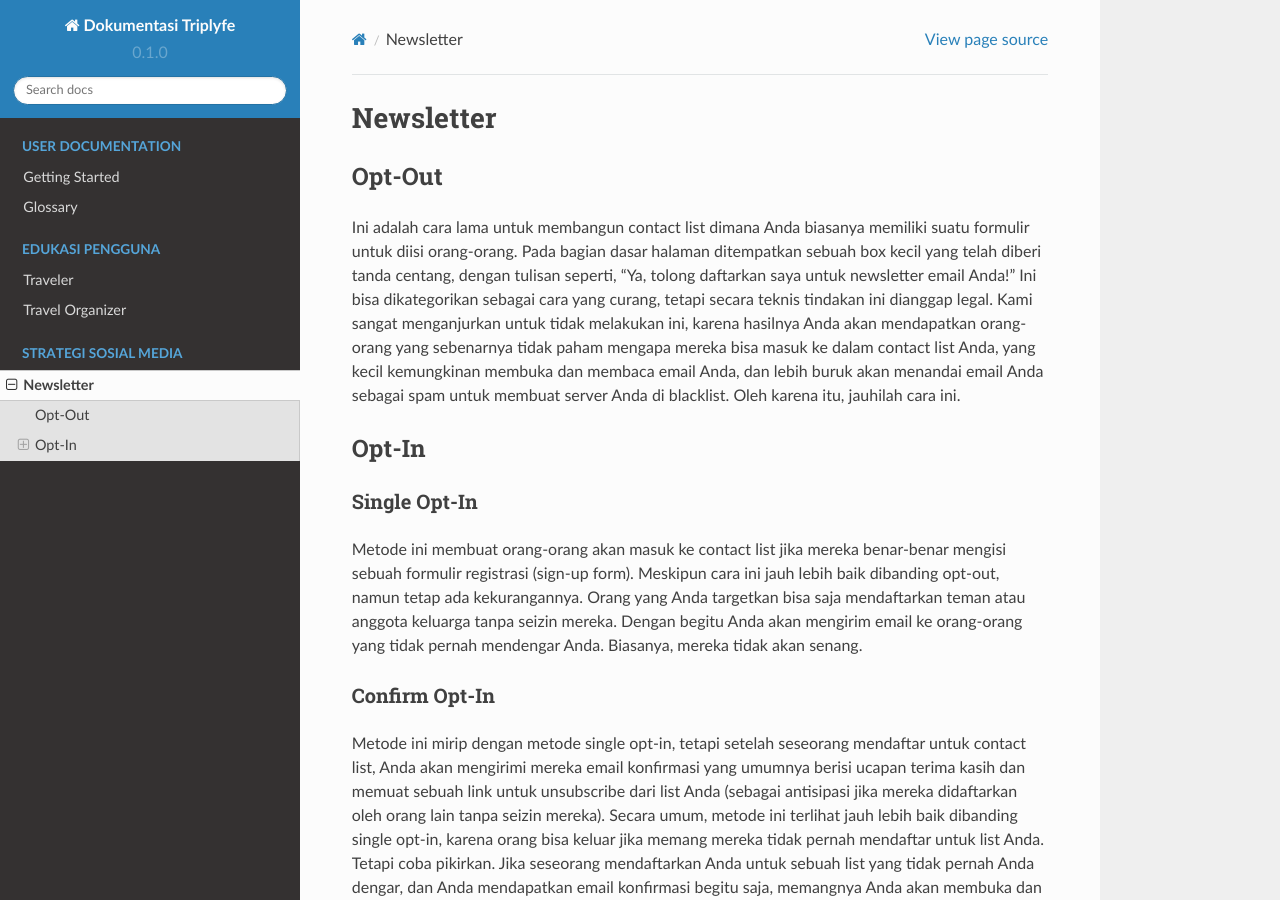
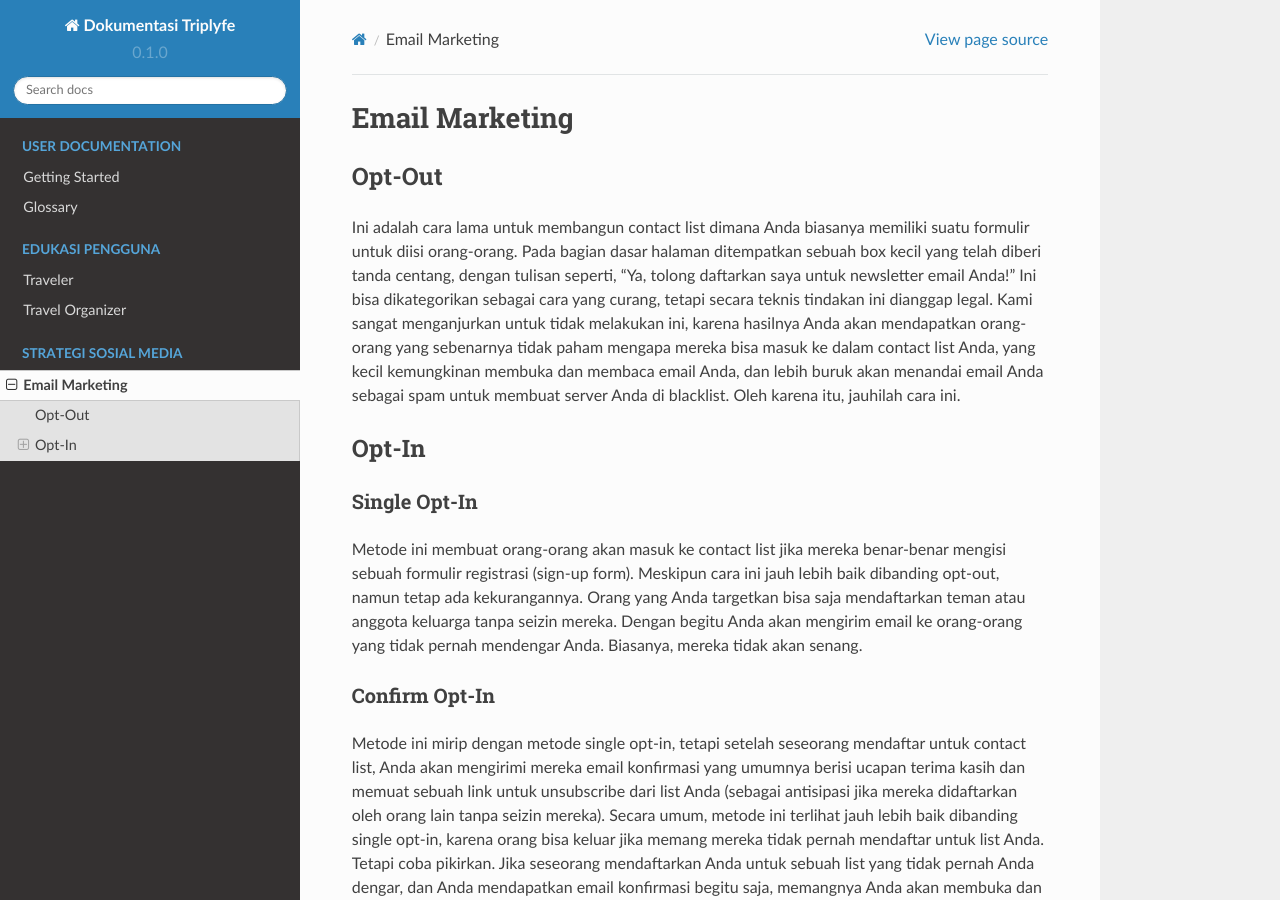
Before and after one commit to cleevo/doc.triplyfe, a Sphinx documentation site: the page built from docs/source/email-marketing.rst, in a window 1280 px wide and 900 px high. Built offline with Sphinx 7.4.7 and the Read the Docs theme 2.0.0, drawn with Linux system fonts in a browser that asks for light colours.

Commit message:
Replace Newsletter w/ Email Marketing

```diff
--- a/docs/source/email-marketing.rst
+++ b/docs/source/email-marketing.rst
@@ -1,7 +1,7 @@
 
-==========
-Newsletter
-==========
+===============
+Email Marketing
+===============
 
 Opt-Out
 =======
```
